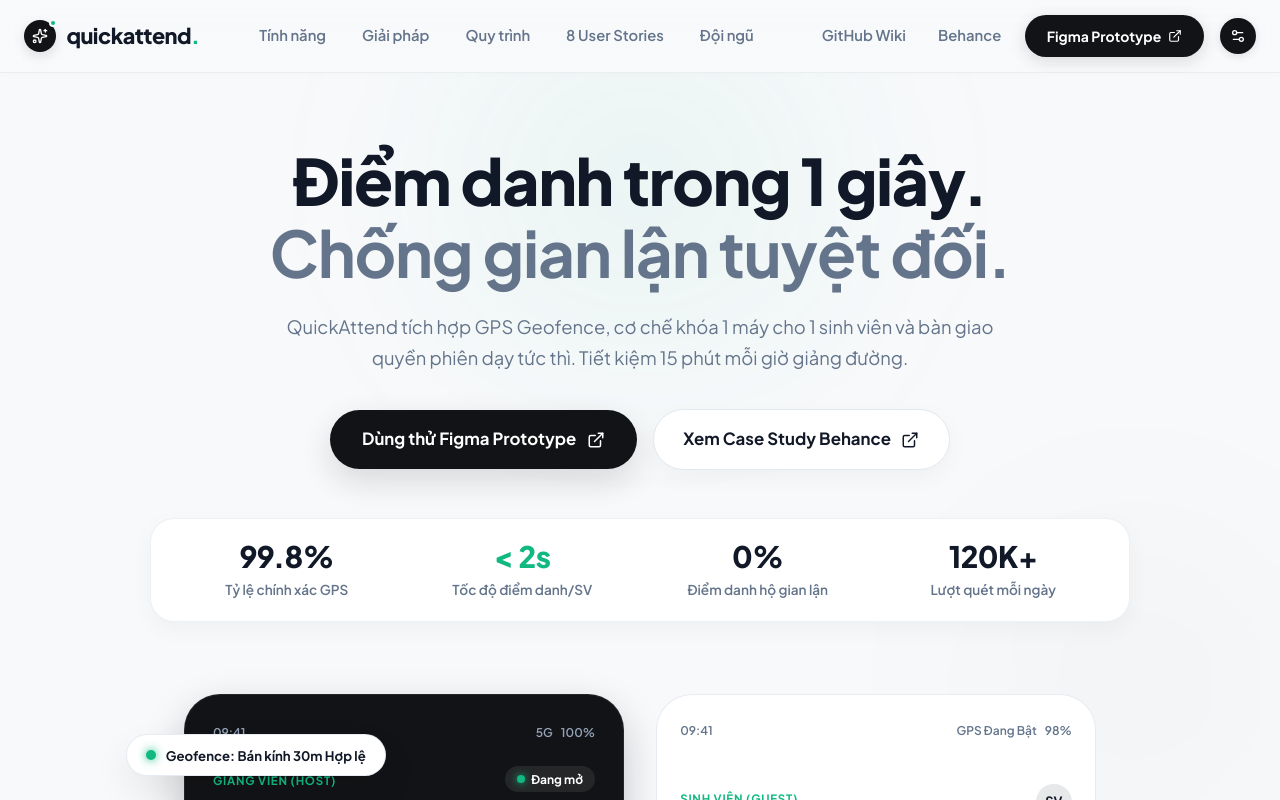
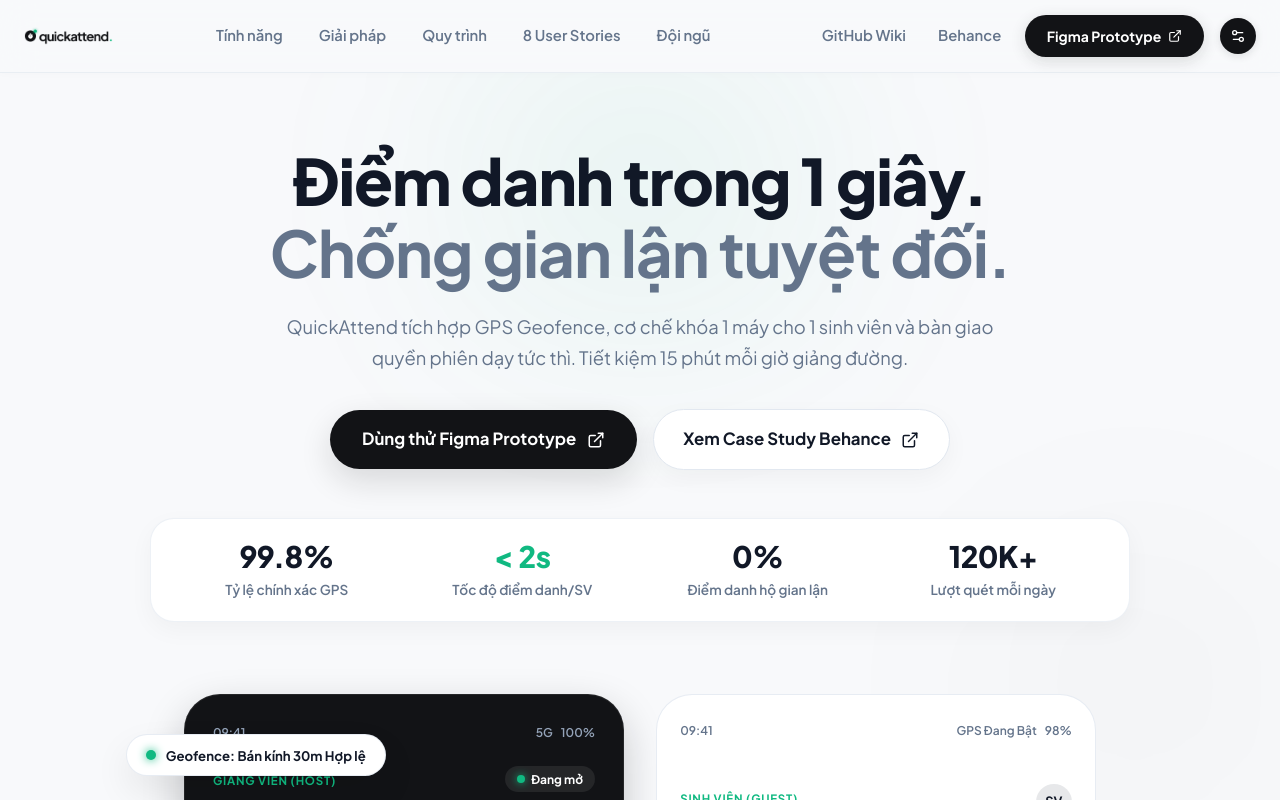
Before and after one commit to QuickAttend-Team/quickattend-landing, a React (Vite) app: page / in a window 1280 px wide. Shown: the top 800 px of the page. Built offline with nearby package versions, Linux system fonts and the light colour scheme.

Commit message:
feat(brand): update official QuickAttend logo in Navbar and Footer, fix nav anchor

```diff
--- a/src/App.css
+++ b/src/App.css
@@ -49,6 +49,18 @@
   align-items: center;
   gap: 0.65rem;
   text-decoration: none;
+}
+
+.navbar__logo_img_01 {
+  height: 28px;
+  width: auto;
+  object-fit: contain;
+  display: block;
+  transition: opacity 0.2s ease;
+}
+
+.navbar__brand_01:hover .navbar__logo_img_01 {
+  opacity: 0.88;
 }
 
 .navbar__logo_icon_01 {
@@ -2091,6 +2103,13 @@
   margin-bottom: 1rem;
 }
 
+.footer__logo_img_01 {
+  height: 32px;
+  width: auto;
+  object-fit: contain;
+  display: block;
+}
+
 .footer__brand_icon_01 {
   width: 32px;
   height: 32px;
--- a/src/components/Footer.tsx
+++ b/src/components/Footer.tsx
@@ -1,6 +1,7 @@
 import React from "react";
-import { Sparkles, Users, BookOpen } from "lucide-react";
+import { Users, BookOpen } from "lucide-react";
 import type { TeamMember } from "../types";
+import logoImg from "../assets/logo.png";
 
 function GithubIcon({ size = 16 }: { size?: number }) {
   return (
@@ -57,10 +58,11 @@ export const Footer: React.FC<FooterProps> = ({
         <div className="footer__top_01">
           <div className="footer__brand_col_01">
             <div className="footer__brand_header_01">
-              <div className="footer__brand_icon_01">
-                <Sparkles size={16} />
-              </div>
-              <span className="footer__brand_title_01">QuickAttend</span>
+              <img
+                src={logoImg}
+                alt="quickattend."
+                className="footer__logo_img_01"
+              />
             </div>
             <p className="footer__brand_desc_01">
               Hệ thống điểm danh di động 1-chạm kết hợp Geofencing GPS,
--- a/src/components/HeroSection.tsx
+++ b/src/components/HeroSection.tsx
@@ -40,7 +40,7 @@ export const HeroSection: React.FC<HeroSectionProps> = ({
   };
 
   return (
-    <section className="hero__section_01" data-component="HeroSection">
+    <section id="tinh-nang" className="hero__section_01" data-component="HeroSection">
       {/* Ambient background glows */}
       <div className="hero__ambient_glow_01" aria-hidden="true"></div>
       <div className="hero__ambient_glow_02" aria-hidden="true"></div>
--- a/src/components/Navbar.tsx
+++ b/src/components/Navbar.tsx
@@ -1,5 +1,6 @@
 import React from 'react';
-import { Sparkles, ExternalLink, Settings2 } from 'lucide-react';
+import { ExternalLink, Settings2 } from 'lucide-react';
+import logoImg from '../assets/logo.png';
 
 interface NavbarProps {
   onOpenLinkModal: () => void;
@@ -17,20 +18,18 @@ export const Navbar: React.FC<NavbarProps> = ({
   return (
     <header className="navbar__header_01" data-component="Navbar">
       <div className="navbar__inner_01">
-        {/* Brand: quickattend. matching Stitch Image 2 */}
+        {/* Brand: quickattend. official logo image */}
         <a href="#" className="navbar__brand_01" aria-label="quickattend.">
-          <div className="navbar__logo_icon_01">
-            <span className="navbar__logo_dot_01"></span>
-            <Sparkles size={16} />
-          </div>
-          <span className="navbar__brand_title_01">
-            quickattend<span className="navbar__brand_dot_01">.</span>
-          </span>
+          <img
+            src={logoImg}
+            alt="quickattend."
+            className="navbar__logo_img_01"
+          />
         </a>
 
         {/* Navigation Links: Flat single-line layout without gray container */}
         <nav className="navbar__nav_01" aria-label="Điều hướng chính">
-          <a href="#giai-phap" className="navbar__nav_link_01">Tính năng</a>
+          <a href="#tinh-nang" className="navbar__nav_link_01">Tính năng</a>
           <a href="#giai-phap" className="navbar__nav_link_01">Giải pháp</a>
           <a href="#quy-trinh" className="navbar__nav_link_01">Quy trình</a>
           <a href="#user-stories" className="navbar__nav_link_01">8 User Stories</a>
```
Also changed, not shown: public/logo.png (added), src/assets/logo.png (added).
